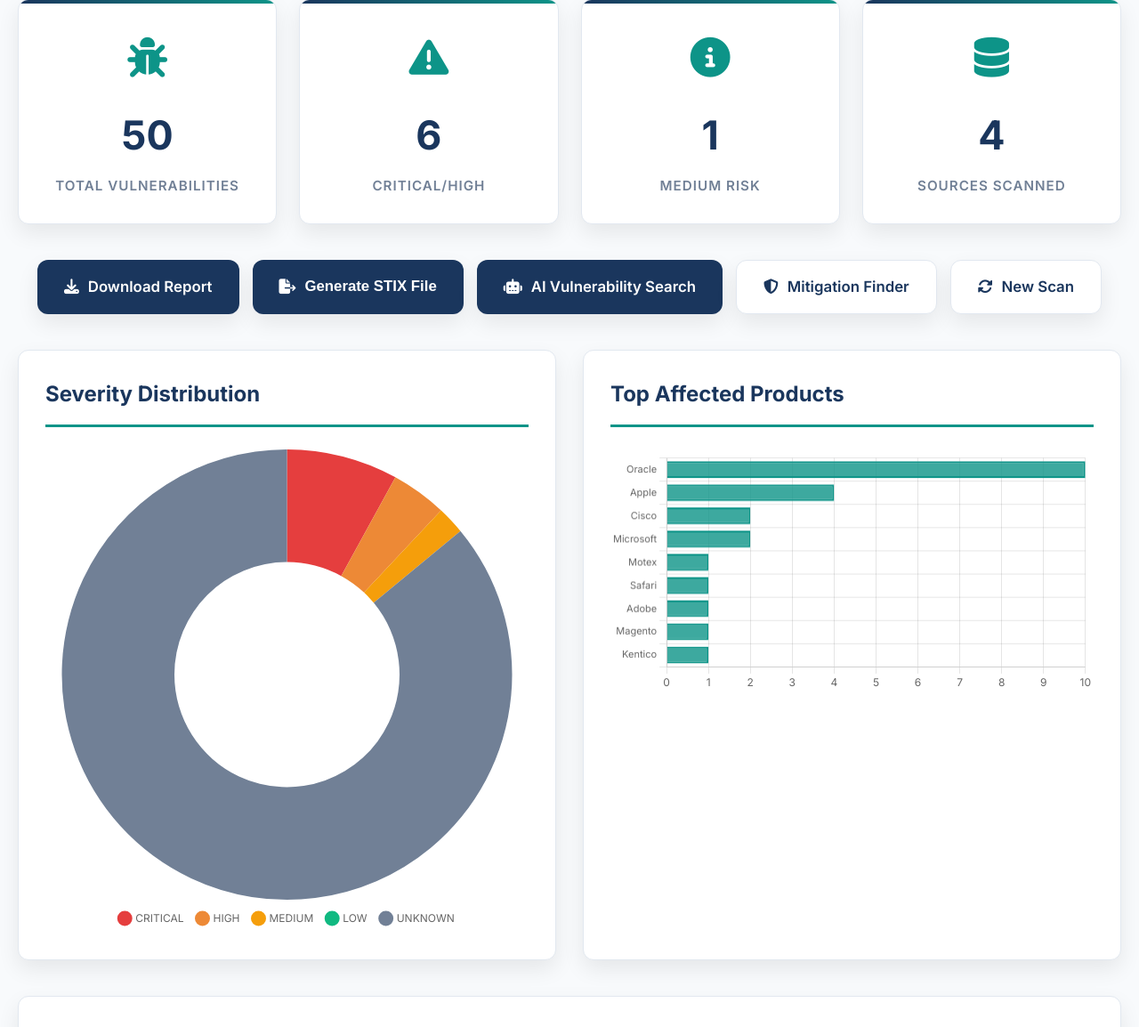
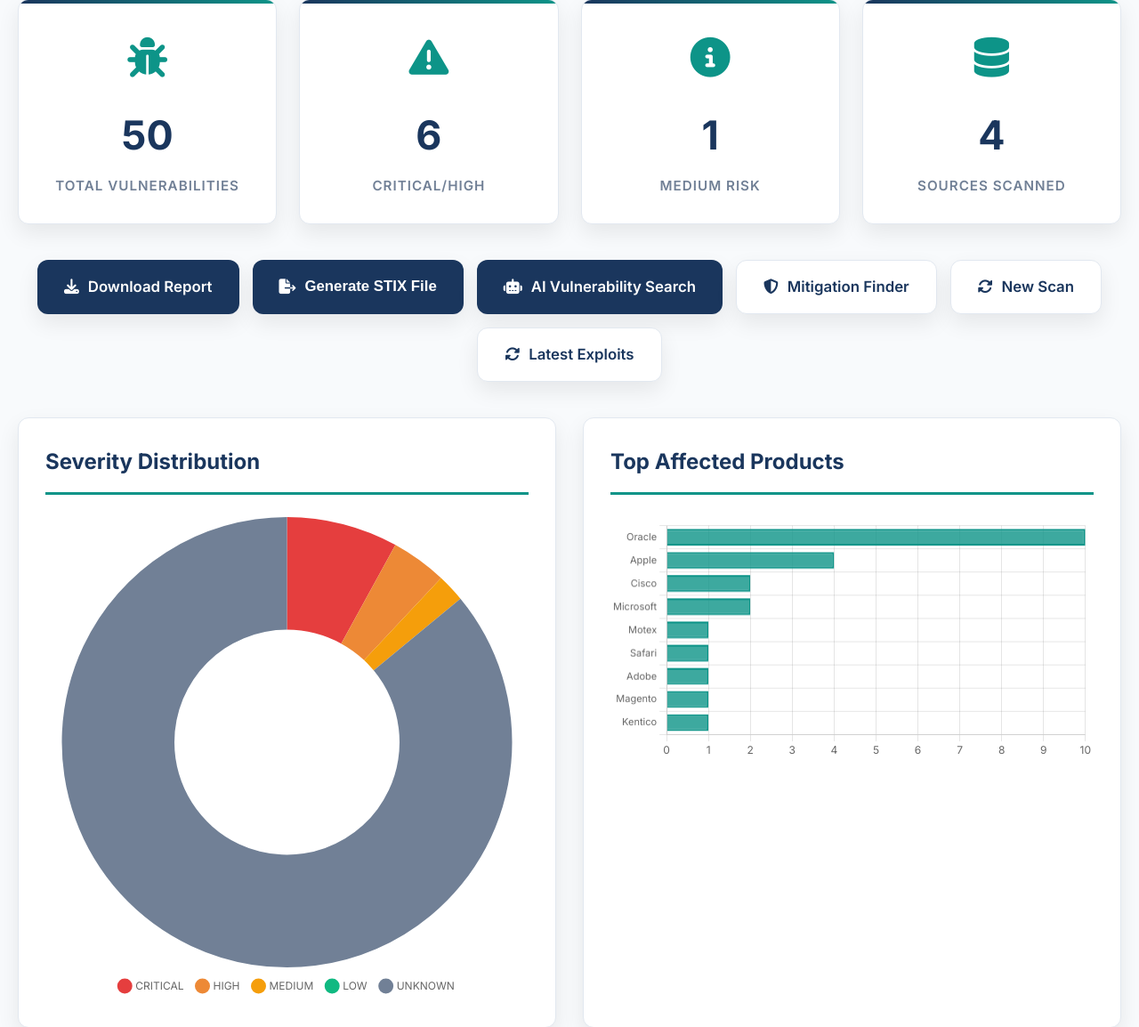
Before and after one commit to Vedant-Kalbhor/Ai-web-scrapper, a Flask app: page /dashboard in a window 1280 px wide. Shown: the part 388-1542 px from the top of the page at 89% size. Run offline with Flask 3, Linux system fonts and the light colour scheme; some libraries are stand-ins or nearby versions.

Commit message:
udpated dashboard.html file

```diff
--- a/templates/dashboard.html
+++ b/templates/dashboard.html
@@ -525,6 +525,9 @@
             <a href="/" class="btn btn-secondary">
                 <i class="fas fa-sync-alt"></i> New Scan
             </a>
+            <a href="/exploits" class="btn btn-secondary">
+                <i class="fas fa-sync-alt"></i> Latest Exploits
+            </a>
         </div>
 
         <div id="chartsSection" class="charts-section"></div>
```
